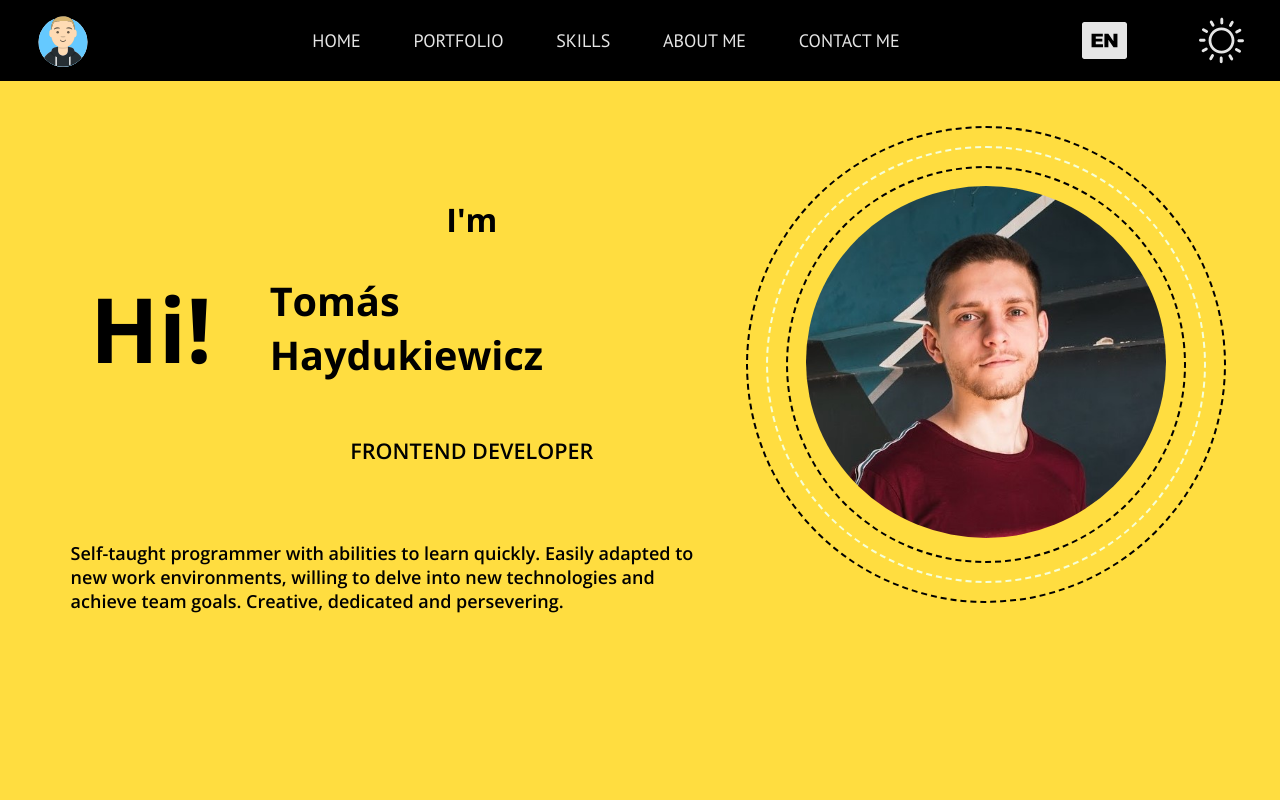
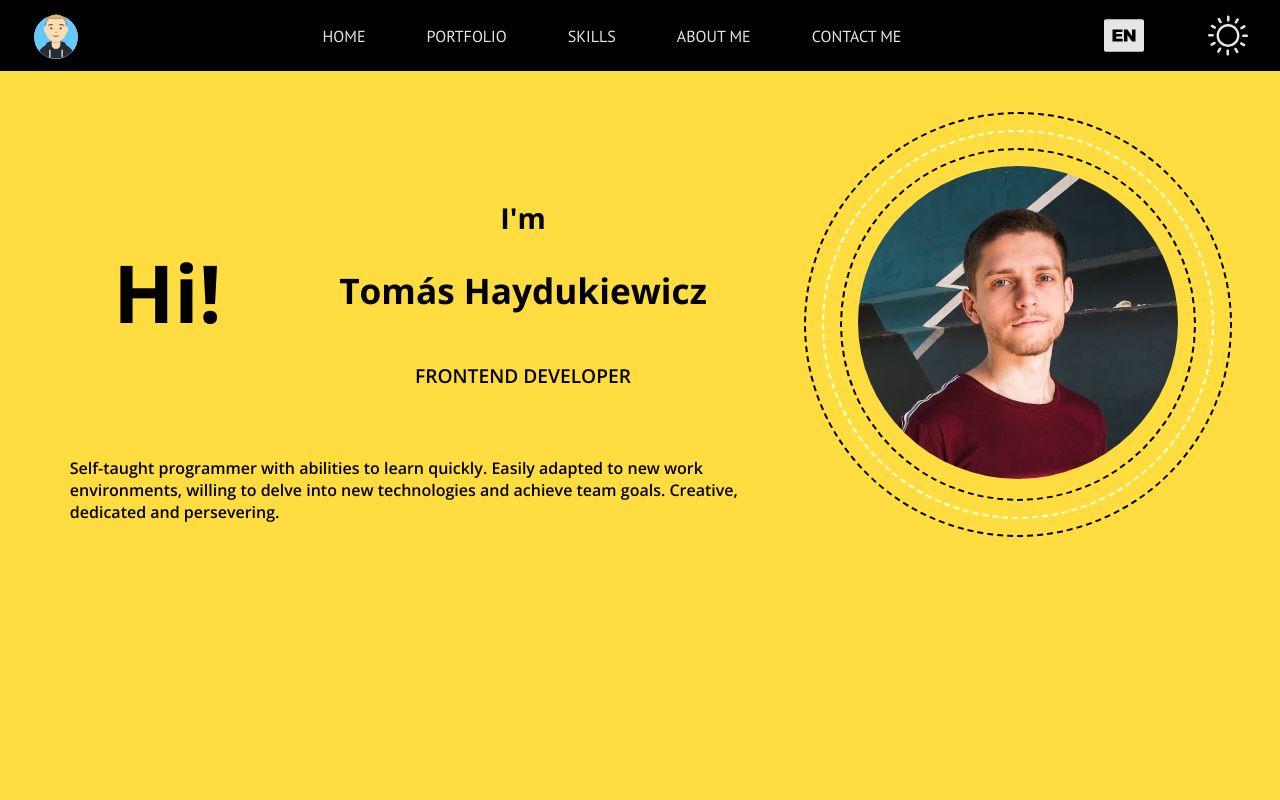
Before and after one commit to TomasHaydu/My-Web, a React (Vite) app: page / in a window 1280 px wide. Shown: the top 800 px of the page. Built offline with nearby package versions, Linux system fonts and the light colour scheme.

Commit message:
undoing changes

```diff
--- a/src/index.css
+++ b/src/index.css
@@ -882,15 +882,6 @@ body {
 
 
 /* RESPONSIVE DESING */
-@media (min-width: 1200px) {
-
-  body {
-    font-size: 18px;
-    background: #5e3939;
-    width: 100vw;
-  }
-}
-
 
 @media (max-width: 1024px) {
 
```
